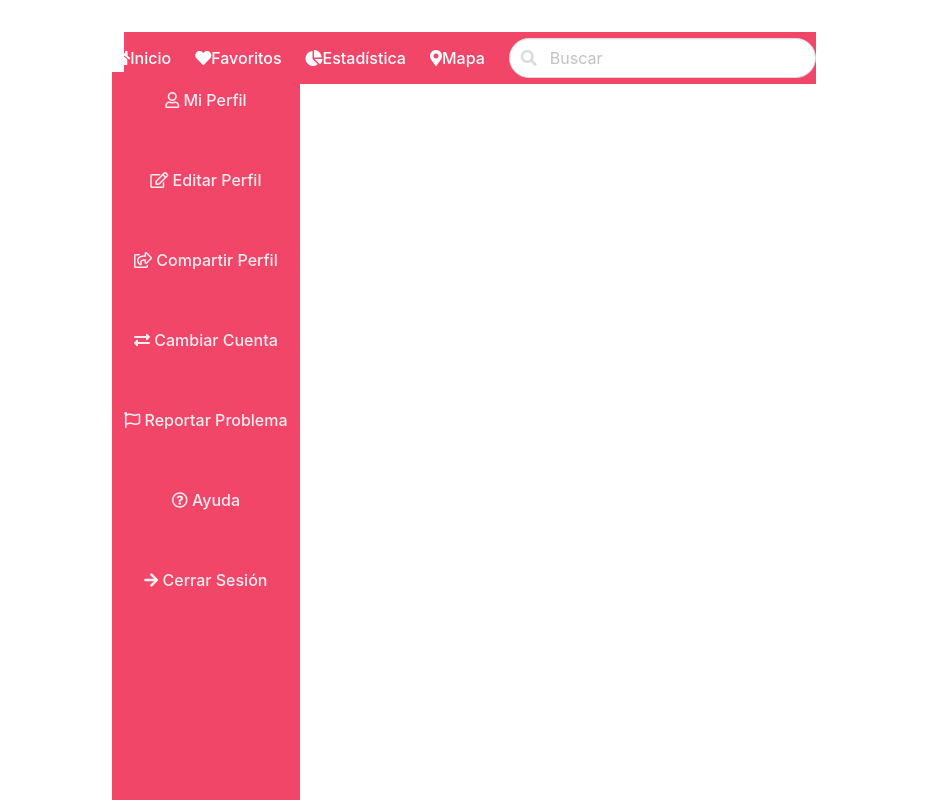
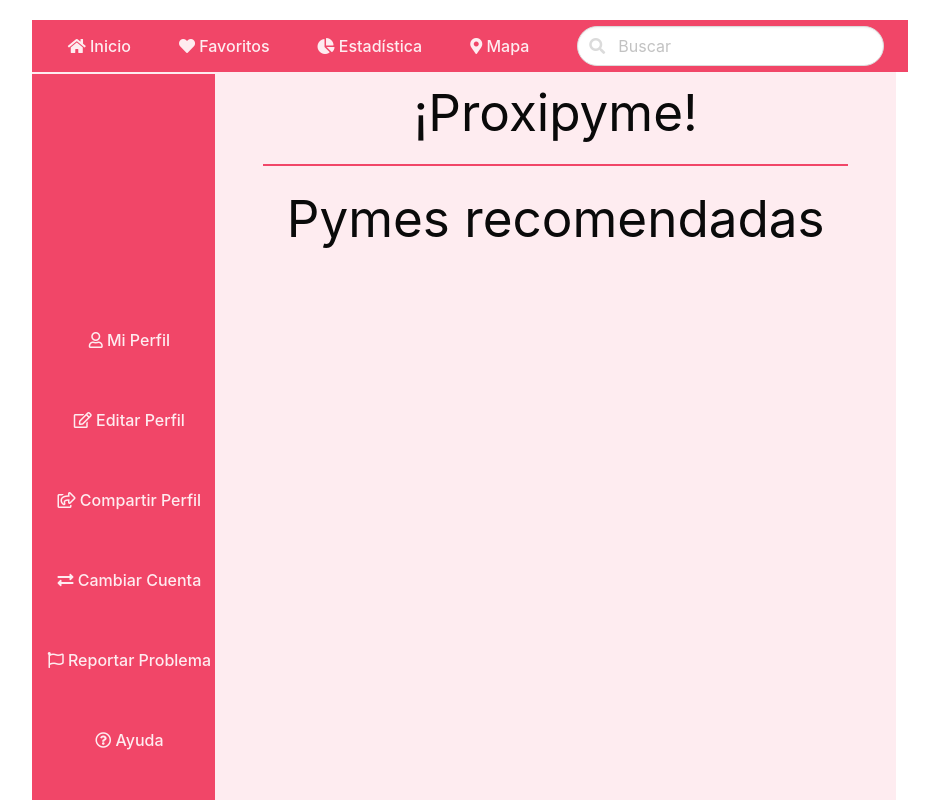
Before and after one commit to O-Uribe/ProxiPyme_Web, a React (Vite) app in the folder frontend/: page /home in a window 1280 px wide. Shown: the top 800 px of the page, without its empty margins (170-1109 px from the left). Built offline with nearby package versions, Linux system fonts and the light colour scheme.

Commit message:
Ajustes
Se realizan algunos ajustes a los componentes Panel, Navbar y Home, además de la creación del componente Footer

```diff
--- /dev/null
+++ b/frontend/src/component/FooterPrincipal.jsx
@@ -0,0 +1,12 @@
+import React from 'react'
+
+function FooterPrincipal() {
+  return (
+    <div className="container">
+    <footer className="footer has-background-danger has-text-danger-light columns is-12">
+    </footer>
+</div>
+  )
+}
+
+export default FooterPrincipal
--- a/frontend/src/component/HomeIndex.jsx
+++ b/frontend/src/component/HomeIndex.jsx
@@ -1,16 +1,40 @@
 import React from 'react'
 import Panel from './Panel';
 import NavPrin from './NavbarPrincipal';
+import Footer from './FooterPrincipal';
 
 function HomeIndex() {
     return (
         <div className="container">
             <NavPrin></NavPrin>
-            <section className="hero columns is-12 is-pulled-left">
-                <Panel></Panel>
-            </section>
+
+            {/* Arreglar tipo index */}
+            <div className="container">
+                <section>
+                    <section className="hero columns is-pulled-left">
+                        <Panel></Panel>
+                    </section>
+
+                    <div className="container">
+                        <section className="ml-6 hero has-background-danger-light is-fullheight">
+                            <div className="has-text-black">
+                                <br />
+                                <h1>¡Proxipyme!</h1>
+                            </div>
+                            <hr className="has-background-danger ml-6 mr-6" />
+
+                            <div className="container has-text-black">
+                                <h1>Pymes recomendadas</h1>
+                            </div>
+                        </section>
+                    </div>
+                </section>
+            </div>
+
+            <Footer></Footer>
         </div>
     )
 }
 
+
 export default HomeIndex
--- a/frontend/src/component/NavbarPrincipal.jsx
+++ b/frontend/src/component/NavbarPrincipal.jsx
@@ -3,14 +3,22 @@ import React from 'react';
 function NavbarPrincipal() {
     return (
         <div className="container">
-            <nav className="navbar is-danger is-justify-content-center">
-                <div className="columns is-12">
+            <nav className="navbar is-danger columns">
+                <div className="columns">
                     <div className="navbar-brand">
-                        <a className="navbar-item" href="/"><i className="fas fa-home"></i> Inicio</a>
-                        <a className="navbar-item" href=""><i className="fas fa-heart"></i> Favoritos</a>
-                        <a className="navbar-item" href=""><i className="fas fa-chart-pie"></i> Estadística</a>
-                        <a className="navbar-item" href=""><i className="fas fa-map-marker-alt"></i> Mapa</a>
-                        <div className="navbar-item">
+                        <div className="navbar-item ml-6 mr-3">
+                            <a className="has-text-danger-light" href="/"><i className="fas fa-home"></i> Inicio</a>
+                        </div>
+                        <div className="navbar-item ml-3 mr-3">
+                            <a className="has-text-danger-light" href=""><i className="fas fa-heart"></i> Favoritos</a>
+                        </div>
+                        <div className="navbar-item ml-3 mr-3">
+                            <a className="has-text-danger-light" href=""><i className="fas fa-chart-pie"></i> Estadística</a>
+                        </div>
+                        <div className="navbar-item ml-3 mr-3">
+                            <a className="has-text-danger-light" href=""><i className="fas fa-map-marker-alt"></i> Mapa</a>
+                        </div>
+                        <div className="navbar-item ml-3 mr-5">
                             <div className="control has-icons-left">
                                 <input className="input is-rounded" placeholder="Buscar" />
                                 <span className="icon is-left">
@@ -25,4 +33,5 @@ function NavbarPrincipal() {
     );
 }
 
+
 export default NavbarPrincipal;
--- a/frontend/src/component/Panel.jsx
+++ b/frontend/src/component/Panel.jsx
@@ -2,29 +2,30 @@ import React from 'react'
 
 function Panel() {
     return (
-        <div className='container'>
+        <div className="container">
             <section className="hero has-background-danger is-fullheight">
+                <hr className="has-background-danger-light" />
                 <div className="columns is-centered is-flex-direction-column">
                     <div className="column has-text-centered my-4">
-                        <a className="has-text-danger-light ml-3 mr-3" href='/perfil'><i className="far fa-user"></i> Mi Perfil</a>
+                        <a className="has-text-danger-light mx-3" href='/perfil'><i className="far fa-user"></i> Mi Perfil</a>
                     </div>
                     <div className="column has-text-centered my-4">
-                        <a className="has-text-danger-light ml-3 mr-3" href='/editarP'><i className="far fa-edit"></i> Editar Perfil</a>
+                        <a className="has-text-danger-light mx-3" href='/editarP'><i className="far fa-edit"></i> Editar Perfil</a>
                     </div>
                     <div className="column has-text-centered my-4">
-                        <a className="has-text-danger-light ml-3 mr-3" href='/compP'><i className="far fa-share-square"></i> Compartir Perfil</a>
+                        <a className="has-text-danger-light mx-3" href='/compP'><i className="far fa-share-square"></i> Compartir Perfil</a>
                     </div>
                     <div className="column has-text-centered my-4">
-                        <a className="has-text-danger-light ml-3 mr-3" href='/'><i className="fas fa-exchange-alt"></i> Cambiar Cuenta</a>
+                        <a className="has-text-danger-light mx-3" href='/'><i className="fas fa-exchange-alt"></i> Cambiar Cuenta</a>
                     </div>
                     <div className="column has-text-centered my-4">
-                        <a className="has-text-danger-light ml-3 mr-3" href='/reportarP'><i className="far fa-flag"></i> Reportar Problema</a>
+                        <a className="has-text-danger-light mx-4" href='/reportarP'><i className="far fa-flag"></i> Reportar Problema</a>
                     </div>
                     <div className="column has-text-centered my-4">
-                        <a className="has-text-danger-light ml-3 mr-3" href='/ayuda'><i className="far fa-question-circle"></i> Ayuda</a>
+                        <a className="has-text-danger-light mx-3" href='/ayuda'><i className="far fa-question-circle"></i> Ayuda</a>
                     </div>
                     <div className="column has-text-centered my-4">
-                        <a className="has-text-danger-light ml-3 mr-3" href='/'><i className="fas fa-arrow-right"></i> Cerrar Sesión</a>
+                        <a className="has-text-danger-light mx-3" href='/'><i className="fas fa-arrow-right"></i> Cerrar Sesión</a>
                     </div>
                 </div>
             </section>
```
